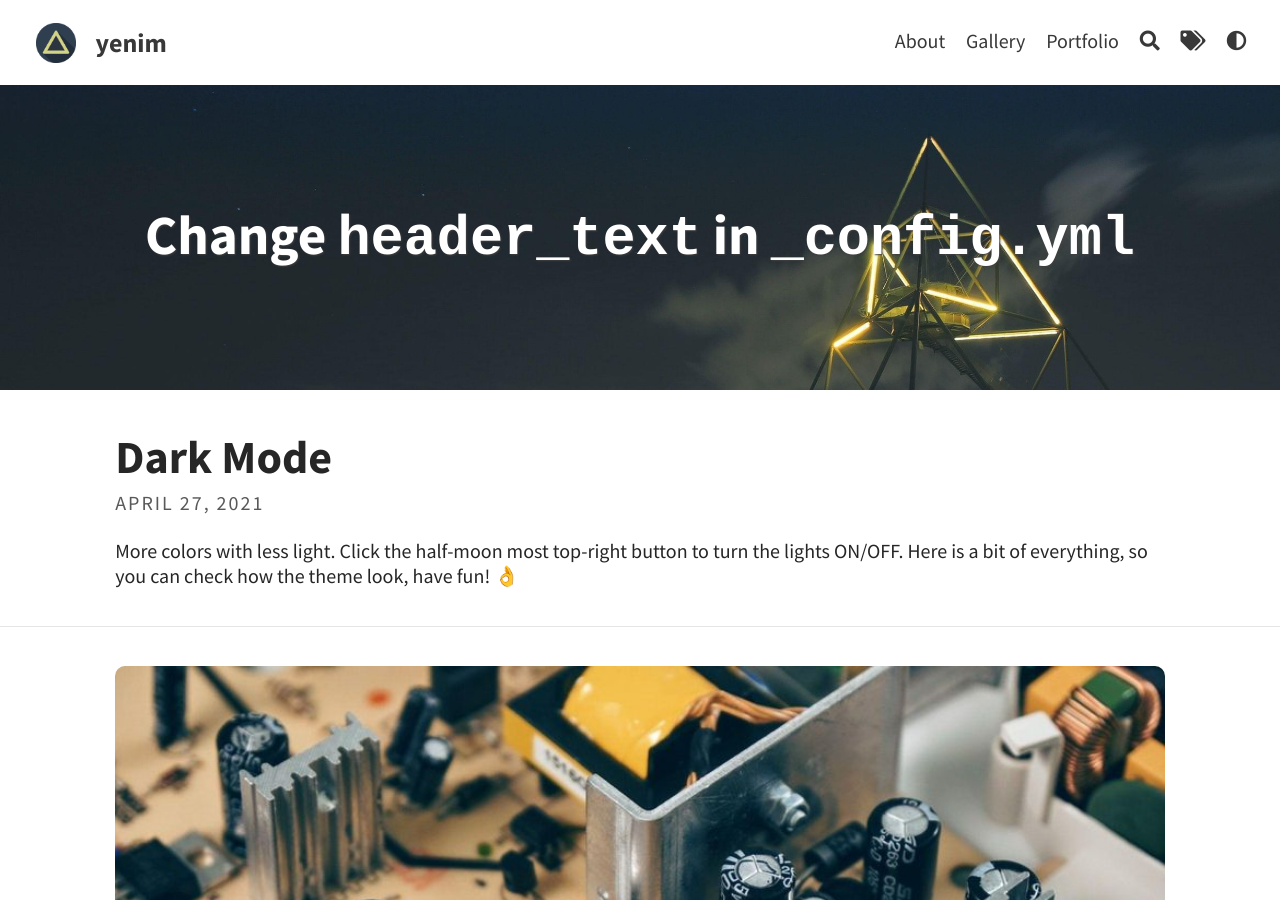
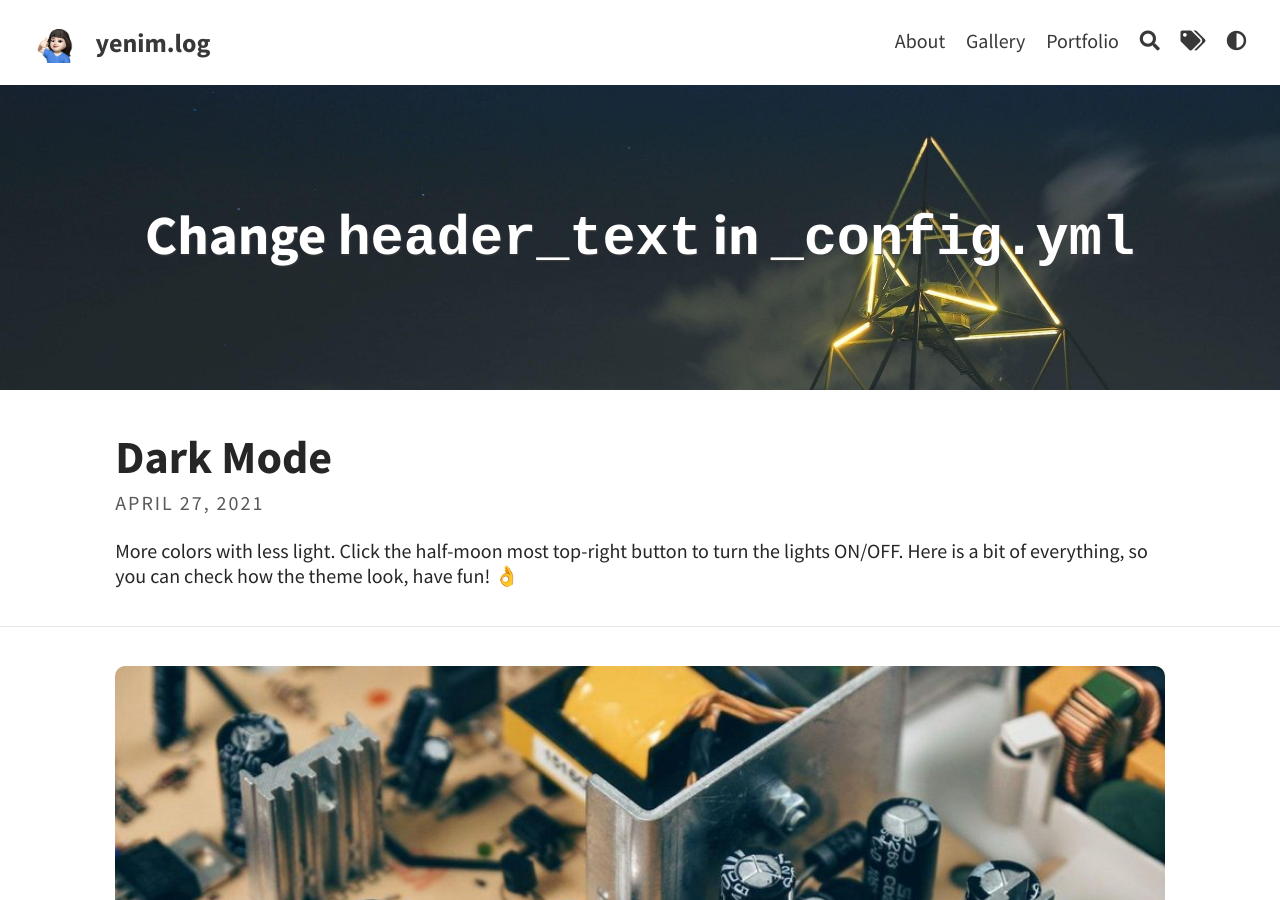
Before and after one commit to aerimforest/aerimforest.github.io, a Jekyll site: the page built from index.html, in a window 1280 px wide and 900 px high. Built offline with Jekyll 4.4.1, drawn with Linux system fonts in a browser that asks for light colours; the list of posts is cut into pages by our own code.

Commit message:
[style] favicon & 로고 수정

```diff
--- a/_config.yml
+++ b/_config.yml
@@ -3,10 +3,10 @@ baseurl: ""
 url: "https://aerimforest.github.io"
 
 # THEME-SPECIFIC CONFIGURATION
-title: yenim                                   # site's title
+title: yenim.log                                  # site's title
 description: "Developer's blog"      # used by search engines
-avatar: assets/img/triangle.png                         # Empty for no avatar in navbar
-favicon: assets/favicon.ico                             # Icon displayed in the tab
+avatar: assets/img/mimoticon.png                         # Empty for no avatar in navbar
+favicon: assets/mimoticon.ico                             # Icon displayed in the tab
 
 # Header and footer text
 header_text: Change <code>header_text</code> in <code>_config.yml</code>  # Change Blog header text
```
Also changed, not shown: assets/img/mimoticon.png (added), assets/mimoticon.ico (added).
